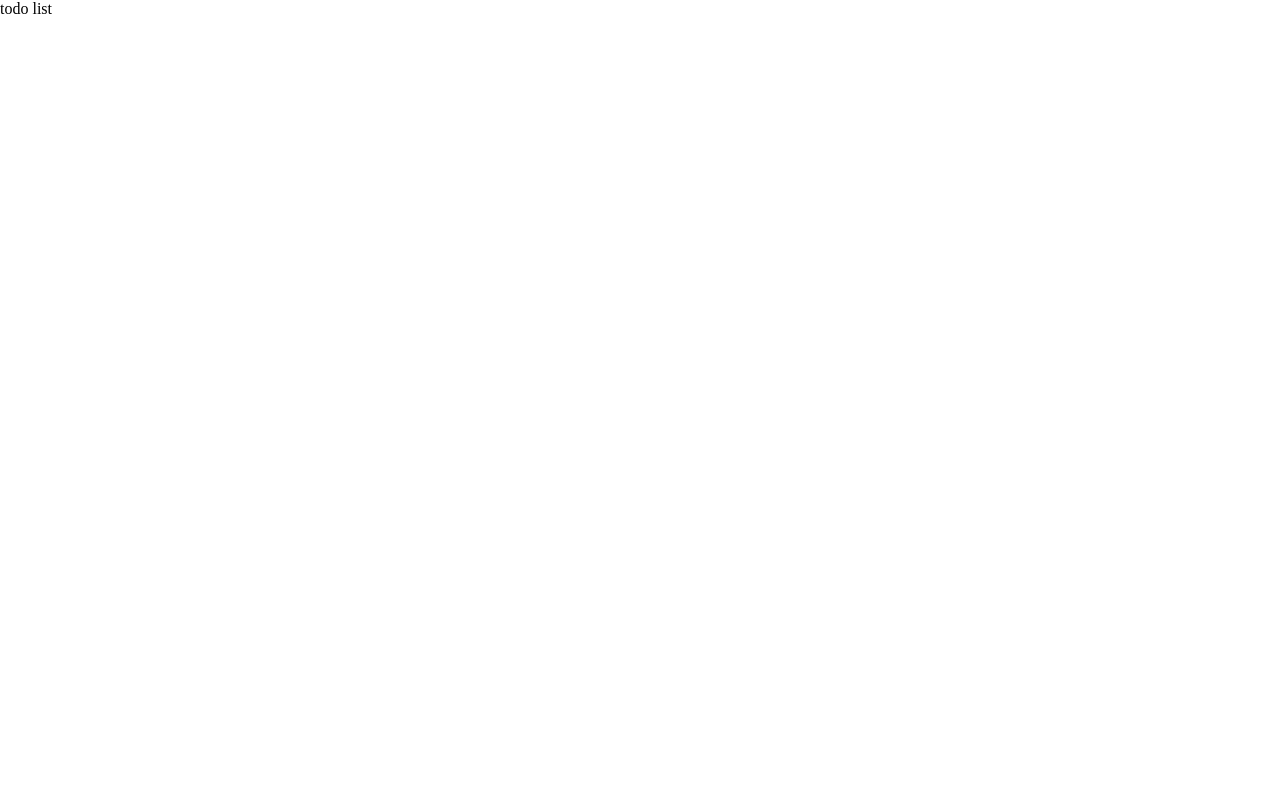
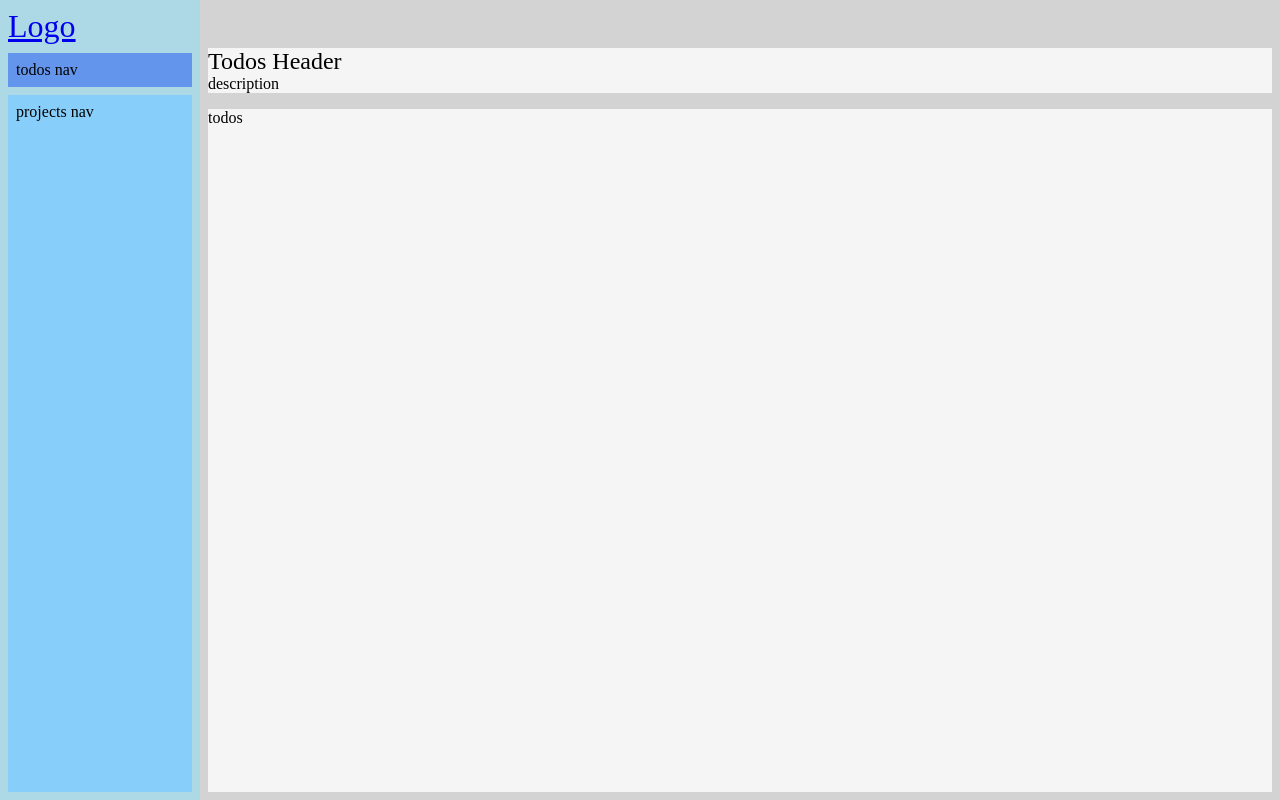
Before and after one commit to jacobsmithdev/todo-list-top, a website built with webpack: page src/index.html in a window 1280 px wide. Built offline with nearby package versions, Linux system fonts and the light colour scheme.

Commit message:
feat: Add layout mockup for page
Include temporary colors for each section to help distinguish them.

```diff
--- /dev/null
+++ b/src/index.css
@@ -0,0 +1,43 @@
+.layout-wrapper {
+  display: grid;
+  grid-template-columns: 200px 1fr;
+  grid-template-areas: "sidebar main";
+  min-height: 100vh;
+}
+
+.sidebar {
+  grid-area: sidebar;
+  background-color: lightblue;
+  display: grid;
+  grid-template-rows: auto auto 1fr;
+  gap: 8px;
+  padding: 8px;
+}
+
+.main {
+  grid-area: main;
+  background-color: lightgray;
+  padding: 8px;
+  padding-top: 48px;
+  display: grid;
+  grid-template-rows: auto 1fr;
+  gap: 16px;
+}
+
+.todos-nav {
+  background-color: cornflowerblue;
+  padding: 8px;
+}
+
+.projects-nav {
+  background-color: lightskyblue;
+  padding: 8px;
+}
+
+.todos-header {
+  background-color: whitesmoke;
+}
+
+.todos {
+  background-color: whitesmoke;
+}
--- a/src/index.html
+++ b/src/index.html
@@ -5,7 +5,22 @@
     <meta name="viewport" content="width=device-width, initial-scale=1.0">
     <title>Todo List | The Odin Project</title>
 </head>
-<body>
-    todo list
+<body class="layout-wrapper">
+    <header class="sidebar">
+        <h1 class="sidebar__logo">
+            <a href="#">Logo</a>
+        </h1>
+        <nav class="todos-nav">todos nav</nav>
+        <nav class="projects-nav">projects nav</nav>
+    </header>
+    <main class="main">
+        <div class="todos-header" id="todos-header">
+            <h2 class="todos-header__header">Todos Header</h2>
+            <p class="todos-header__description">description</p>
+        </div>
+        <div class="todos" id="todos">
+            todos
+        </div>
+    </main>
 </body>
 </html>
--- a/src/index.js
+++ b/src/index.js
@@ -1 +1,2 @@
 import './reset.css';
+import './index.css';
```
